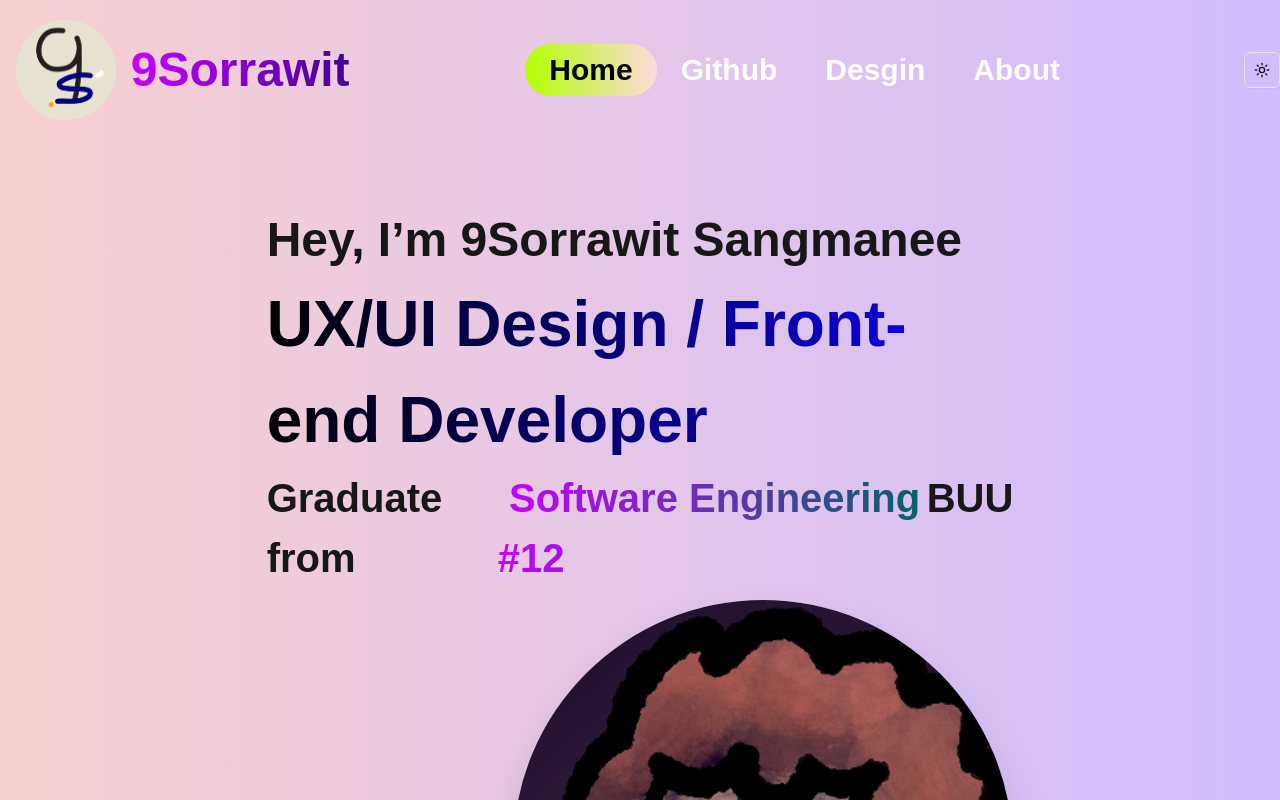
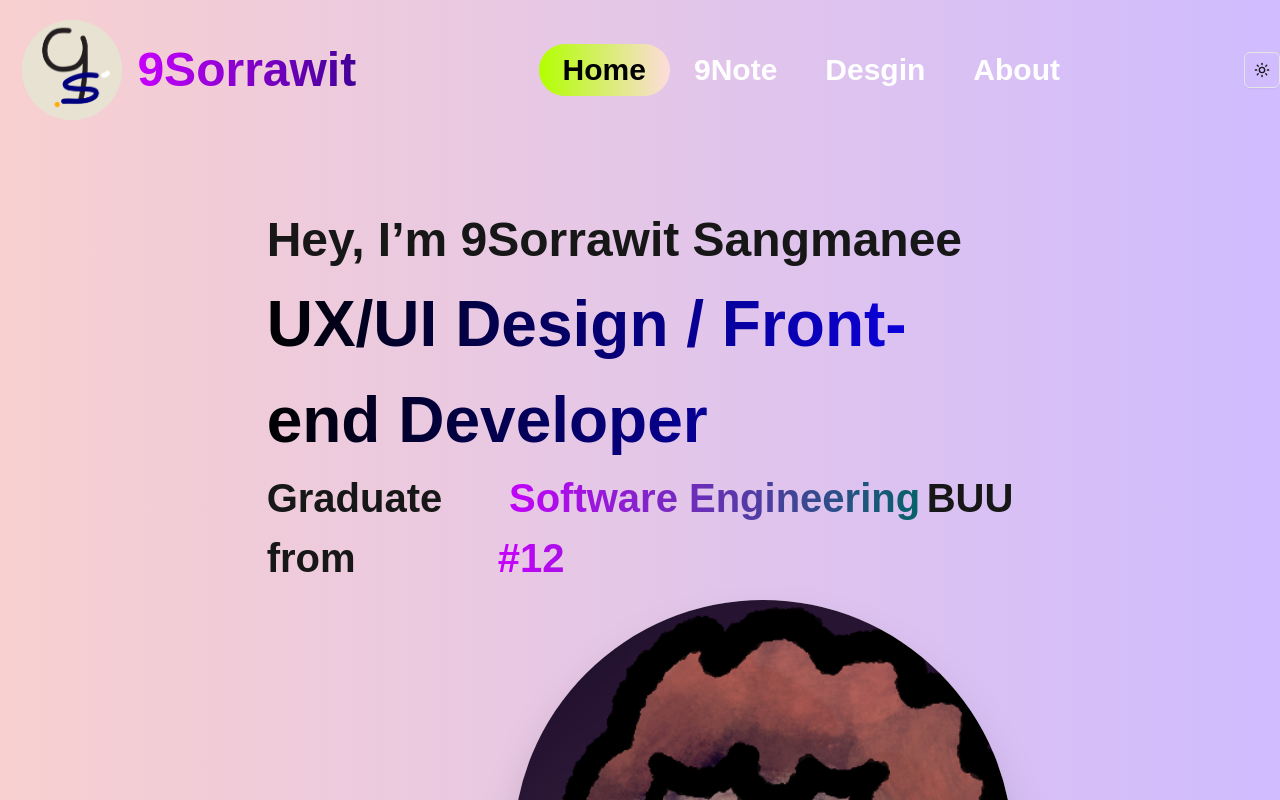
Before and after one commit to sorrawit2546/9Sorrawit, a Next.js app in the folder client/: page / in a window 1280 px wide. Shown: the top 800 px of the page. Built offline with nearby package versions, Linux system fonts and the light colour scheme.

Commit message:
<add><9notes>

```diff
--- /dev/null
+++ b/client/src/app/9note/page.tsx
@@ -0,0 +1,16 @@
+import Image from "next/image";
+import { Geist, Geist_Mono } from "next/font/google";
+import Header from "@/components/header";
+import Banner from "@/components/banner";
+import Bar from "@/components/bar";
+import Timeline from "@/components/timeline";
+import Footer from "@/components/footer";
+import { ModeToggle } from "@/components/modetoggle";
+
+export default function About() {
+  return (
+    <div className="flex flex-col items-center justify-center">
+        <h1>9Note</h1>
+    </div>
+  );
+}
--- a/client/src/components/header.tsx
+++ b/client/src/components/header.tsx
@@ -78,7 +78,7 @@ export default function Header() {
                             ? 'bg-gradient-to-r from-[#B2FF00] to-[#FDDCDC] text-black'
                             : 'text-white hover:bg-gradient-to-r from-[#B2FF00] to-[#FDDCDC] hover:bg-opacity-50'}`}
                 >
-                    Github
+                    9Note
                 </a>
                 <a
                     href="/design"
```
